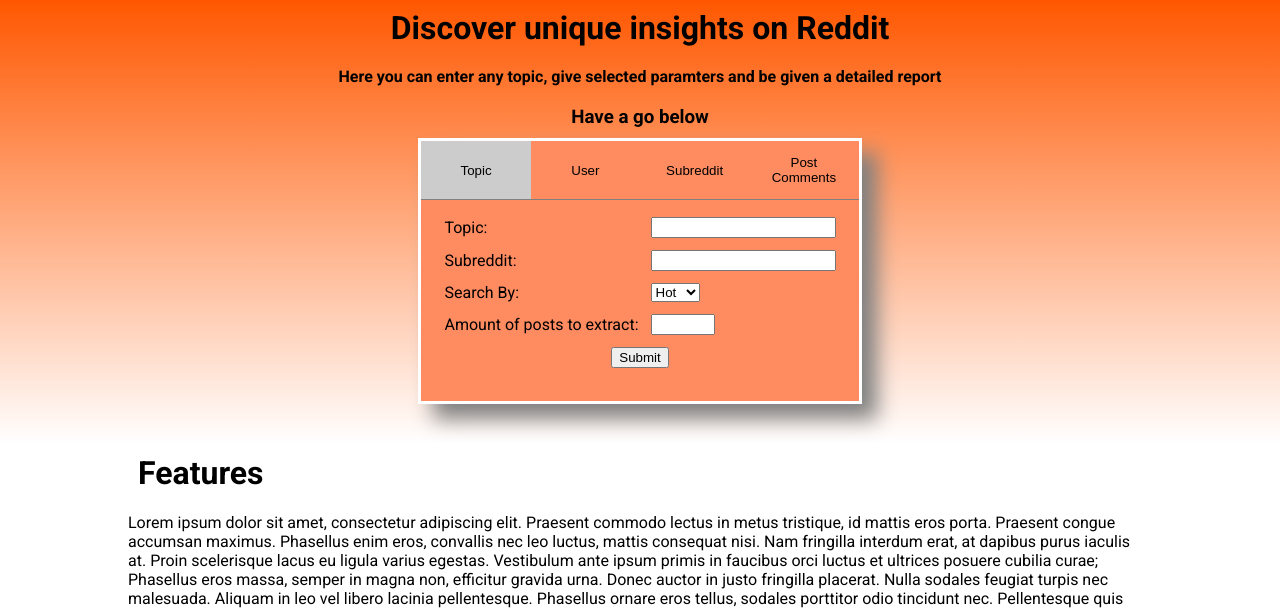
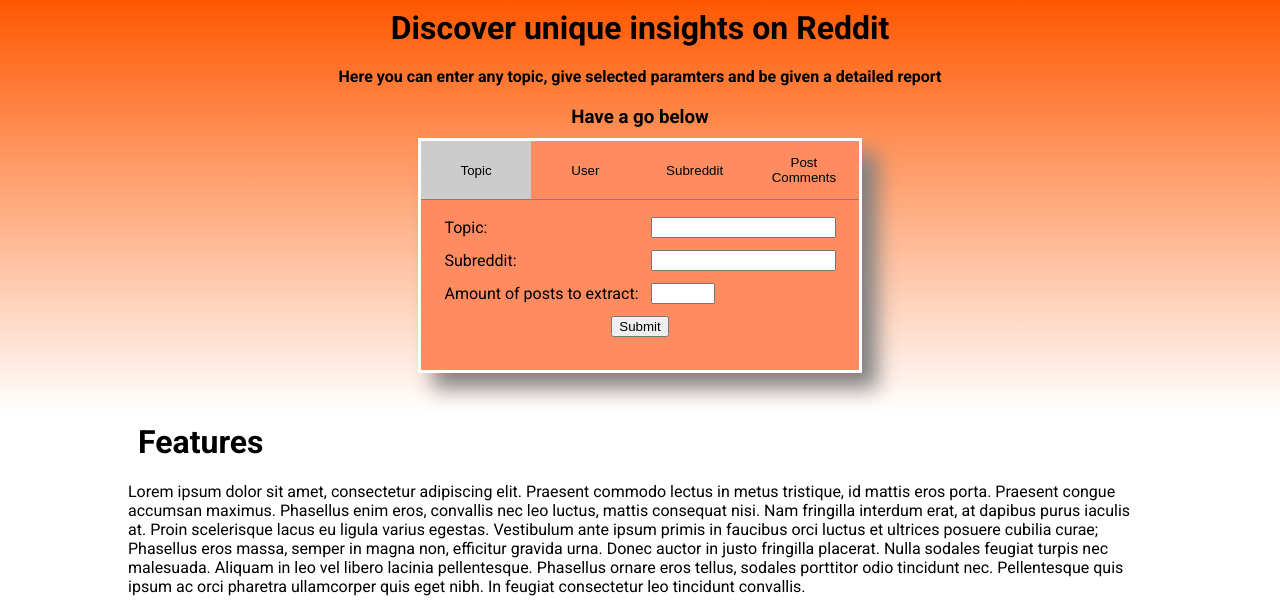
Before and after one commit to DawidP2001/SentimentAnalysisProject, a Flask app: page / in a window 1280 px wide. Shown: the part 59-668 px from the top of the page. Run offline with Flask 3, Linux system fonts and the light colour scheme; some libraries are stand-ins or nearby versions.

Commit message:
Update API query to use 'all' subreddit and add search type selection for subreddit form

```diff
--- a/Website/main.py
+++ b/Website/main.py
@@ -41,7 +41,7 @@ def submitTopic():
     if subreddit != "":
         rawData = r.queryAPI(search, subreddit, querySize)
     else:
-        rawData = r.queryAPI(search, "", querySize) # Contains all the raw data from the query to the Reddit Api
+        rawData = r.queryAPI(search, "all", querySize) # Contains all the raw data from the query to the Reddit Api
     datalist = Utils.createDictList(rawData) # Contains the data in a list of dictionaries
     titleList, subbredditList, authorList = r.extractData(datalist)
     keyList, itemList = Utils.convertSubOccurencesForJs(Counter(subbredditList))
--- a/Website/templates/form.html
+++ b/Website/templates/form.html
@@ -21,16 +21,6 @@
                     <tr>
                         <td><label for="subredditSearchTopic">Subreddit:</label></td>
                         <td><input id="subredditSearchTopic" name='subredditSearchTopic' type='text'></td>
-                    </tr>
-                    <tr>
-                        <td><label for="typeOfSearchTopic">Search By:</label></td>
-                        <td>
-                            <select id="typeOfSearchTopic" name="typeOfSearchTopic">
-                                <option value="hot">Hot</option>
-                                <option value="new">New</option>
-                                <option value="top">Top</option>
-                            </select>
-                        </td>
                     </tr>
                     <tr>
                         <td><label for="querySizeTopic">Amount of posts to extract:</label></td>
@@ -61,6 +51,16 @@
                     <tr>
                         <td><label for="searchSubreddit">Subreddit</label></label></td>
                         <td><input id='searchUser' name='searchUser' type="text"></td>
+                    </tr>
+                    <tr>
+                        <td><label for="typeOfSearchSubreddit">Search By:</label></td>
+                        <td>
+                            <select id="typeOfSearchSubreddit" name="typeOfSearchSubreddit">
+                                <option value="hot">Hot</option>
+                                <option value="new">New</option>
+                                <option value="top">Top</option>
+                            </select>
+                        </td>
                     </tr>
                     <tr>
                         <td class="submitBtnCell" colspan="2"><input id="sumbitBtnSubreddit" type="submit" onclick="showLoader()"></td>
```
